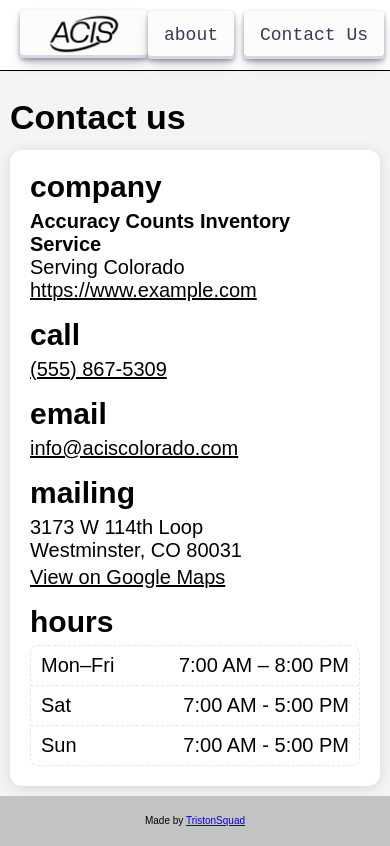
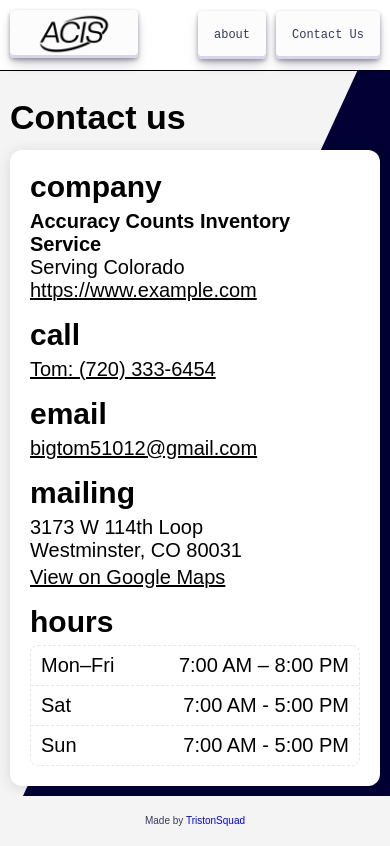
Before and after one commit to tman2747/ACIS, a React (Vite) app: page /contact in a window 390 px wide. Built offline with nearby package versions, Linux system fonts and the light colour scheme; a web font is replaced by a local one.

Commit message:
add background to contact and media query for navbar

```diff
--- a/src/components/contact.jsx
+++ b/src/components/contact.jsx
@@ -4,8 +4,9 @@
   const business = {
     name: "Accuracy Counts Inventory Service",
     legalName: "Accuracy Counts Inventory Service, LLC",
-    phone: "(555) 867-5309", // update
-    email: "info@aciscolorado.com", // update
+    employee: [{ name: "Tom", phone: "(720) 333-6454" }],
+    phone: "(720) 333-6454",
+    email: "bigtom51012@gmail.com",
     website: "https://www.example.com", // update
     street: "3173 W 114th Loop",
     city: "Westminster",
@@ -27,6 +28,7 @@
 
   return (
     <>
+      <div className={styles.background}></div>
       <div>
         <h2 className={styles.title}>Contact us</h2>
         <div className={styles.contactCard}>
@@ -51,7 +53,13 @@
           <div className={styles.call}>
             <h3>call</h3>
             <a className={styles.link} href={telHref}>
-              {business.phone}
+              {business.employee.map((worker) => {
+                return (
+                  <>
+                    {worker.name}: {worker.phone}
+                  </>
+                );
+              })}
             </a>
           </div>
 
--- a/src/styles/Contact.module.css
+++ b/src/styles/Contact.module.css
@@ -100,3 +100,14 @@
       "mail    mail    mail    hours  hours   hours";
   }
 }
+
+.background {
+  height: 100%;
+  width: 100%;
+  background-color: rgb(2, 0, 52);
+  position: absolute;
+  top: 0;
+  left: 0;
+  clip-path: polygon(100% 0, 100% 42%, 100% 100%, 0% 100%);
+  z-index: -1;
+}
--- a/src/styles/NavBar.css
+++ b/src/styles/NavBar.css
@@ -101,3 +101,13 @@
   box-shadow: #d6d6e7 0 3px 7px inset;
   transform: translateY(2px);
 }
+
+@media (max-width: 1000px) {
+  .navButton,
+  .navBarImage {
+    font-size: 12px;
+  }
+  .navBar {
+    padding: 10px 0px;
+  }
+}
--- a/src/styles/footer.module.css
+++ b/src/styles/footer.module.css
@@ -1,8 +1,16 @@
 .footer {
-  background-color: rgb(195, 195, 195);
+  background-color: rgb(244, 244, 244);
   margin-top: auto;
   height: 50px;
   display: flex;
   justify-content: center;
   align-items: center;
+  color: #36395a;
 }
+a {
+  text-decoration: none;
+  text-decoration-color: black;
+}
+a:visited {
+  color: black;
+}
--- a/src/styles/index.css
+++ b/src/styles/index.css
@@ -13,6 +13,7 @@
   min-height: inherit;
   display: flex;
   flex-direction: column;
+  position: relative;
 }
 
 /* Regular */
```
